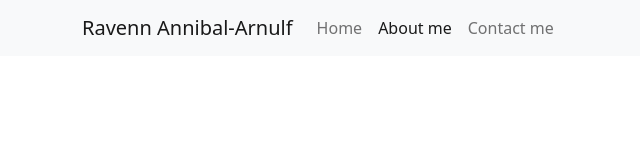
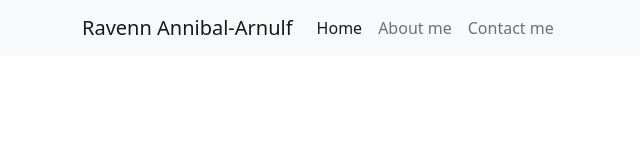
Before and after one commit to Ravennisis/portfolio-project, a plain HTML site: page index.html in a window 1280 px wide. Shown: the full height of the page, 0-640 px from the left. Drawn offline with nearby package versions, Linux system fonts and the light colour scheme.

Commit message:
Update index.html

```diff
--- a/index.html
+++ b/index.html
@@ -28,10 +28,10 @@
           <div class="collapse navbar-collapse" id="navbarNav">
             <ul class="navbar-nav">
               <li class="nav-item">
-                <a class="nav-link" aria-current="page" href="/index.html">Home</a>
+                <a class="nav-link active" aria-current="page" href="/index.html">Home</a>
               </li>
               <li class="nav-item">
-                <a class="nav-link active" href="/about.html">About me</a>
+                <a class="nav-link" href="/about.html">About me</a>
               </li>
               <li class="nav-item">
                 <a class="nav-link" href="/about.html#contact">Contact me</a>
```
